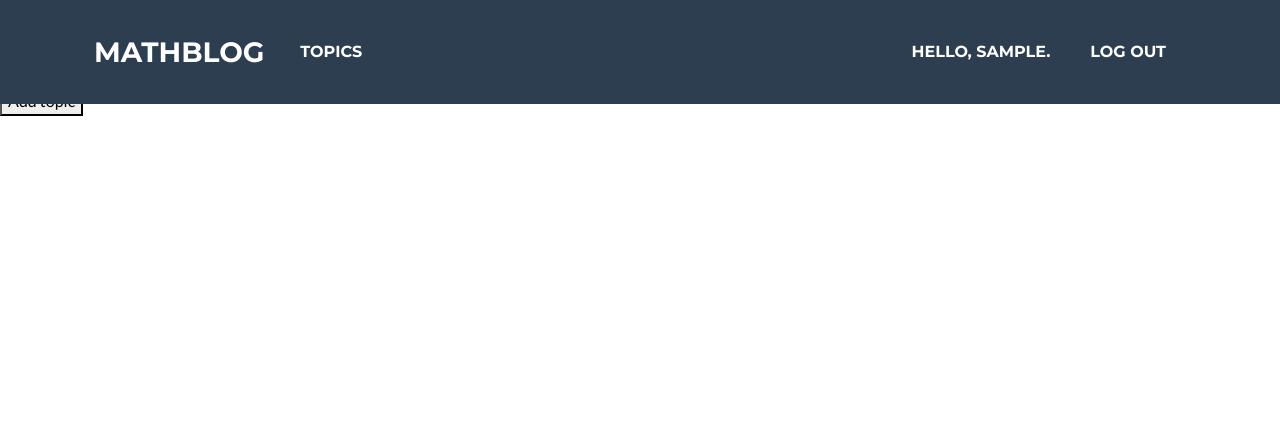
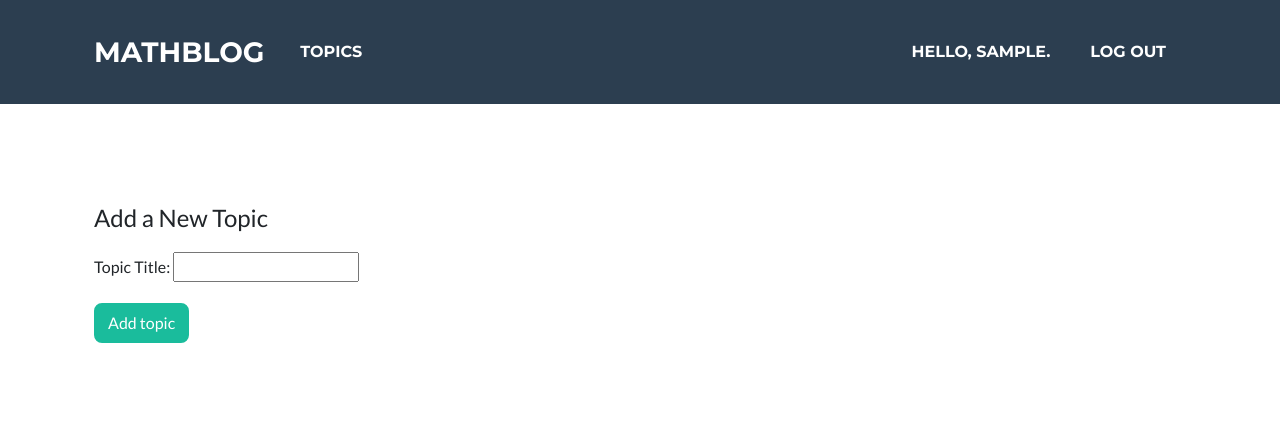
Before and after one commit to fvea/Mathblog, a Django app: page /new_topic/ in a window 1280 px wide. Shown: the top 438 px of the page. Run offline with Django 3.2, Linux system fonts and the light colour scheme; the visitor is signed in with stand-in values (Sample User, id 1); some libraries are stand-ins or nearby versions.

Commit message:
adding topic page updated

```diff
--- a/blog_QA/forms.py
+++ b/blog_QA/forms.py
@@ -6,7 +6,7 @@
     class Meta:
         model = Topic
         fields = ['text', 'body_text']
-        labels = {'text': '', 'body_text':''}
+        labels = {'text': 'Topic Title', 'body_text':''}
 
 
 class EntryForm(forms.ModelForm):
--- a/blog_QA/templates/blog_QA/new_topic.html
+++ b/blog_QA/templates/blog_QA/new_topic.html
@@ -1,14 +1,23 @@
 {% extends "blog_QA/base.html" %}
+
+{% load bootstrap4 %}
 
 {% block content %}
 
-  <p>Add a new topic:</p>
+  <header class="masthead bg-tertiary text-black ">
+    <div class="container d-flex flex-column">
+      <p class="masthead-subheading font-weight-light mb-3">
+        <b>Add a New Topic</b></p>
 
-  <form action="{% url 'blog_QA:new_topic' %}" method="POST">
-      {% csrf_token %}
-      {{ form.media }}
-      {{ form.as_p }}
-      <button name="submit">Add topic</button>
-  </form>
+      <form action="{% url 'blog_QA:new_topic' %}" method="POST">
+          {% csrf_token %}
+          {{ form.media }}
+          {{ form.as_p }}
+          <button class="btn btn-primary" name="submit">Add topic</button>
+      </form>
+    </div>
+  </header>
+
+
 
 {% endblock content %}
```
